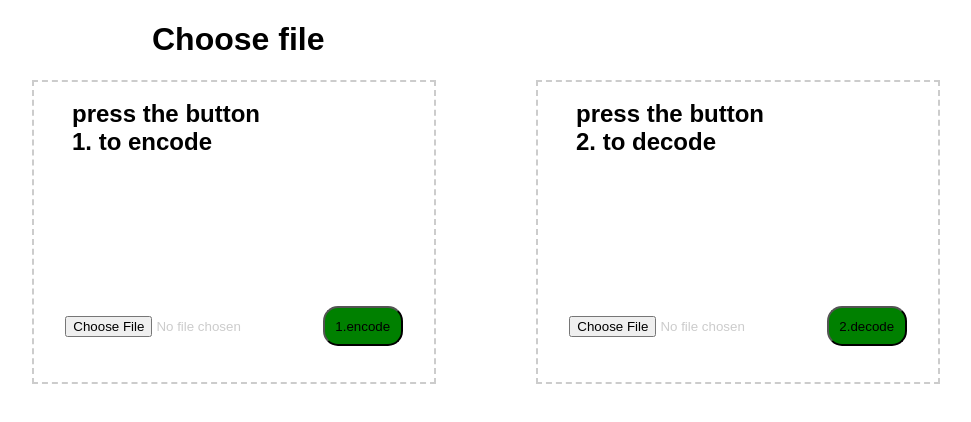
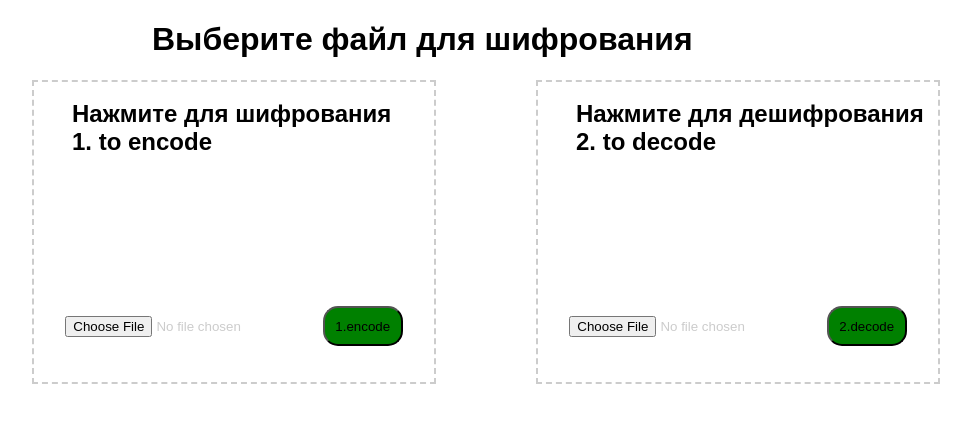
Before and after one commit to ovchynnikov/nodejs--crypto-task, a website: page index2.html in a window 1280 px wide. Shown: the whole page, without its empty margins (106-1077 px from the left). Drawn offline with Linux system fonts and the light colour scheme.

Commit message:
make it better

```diff
--- a/index2.html
+++ b/index2.html
@@ -7,10 +7,10 @@
   <title>Document</title>
    <link rel="stylesheet" type="text/css" href="css/styles.css" />
 
-<h1>Choose file</h1>
+<h1>Выберите файл для шифрования</h1>
 <div class="bothforms">
 <div class="form1">
-<h2>press the button </br> 1. to encode </h2>
+<h2>Нажмите для шифрования </br> 1. to encode </h2>
 <form class="dropzone" method="post" enctype="multipart/form-data" action="/encode">
 	<input type="file" name="filename">
 	<input class="green" type="submit" value="1.encode">
@@ -18,7 +18,7 @@
 </div>
 
 <div class="form2">
-<h2>press the button </br> 2. to decode </h2>
+<h2>Нажмите для дешифрования </br> 2. to decode </h2>
 <form class="dropzone" method="post" enctype="multipart/form-data" action="/decode">
 	<input type="file" name="filename">
 	<input class="green" type="submit" value="2.decode">
--- a/prodapp.js
+++ b/prodapp.js
@@ -3,10 +3,12 @@ const crypto = require('crypto');
 const fs = require('fs');
 const Cryptr = require('cryptr');
 cryptr = new Cryptr('oleksii');
+const cors = require('cors');
 const express = require("express");
 		app = express(),
 		http = require("http").Server(app).listen(80),
 		upload = require("express-fileupload");
+app.use(cors())
 app.use(upload())
 app.use(express.static(__dirname + '/public'));
 console.log("Server started")
```
